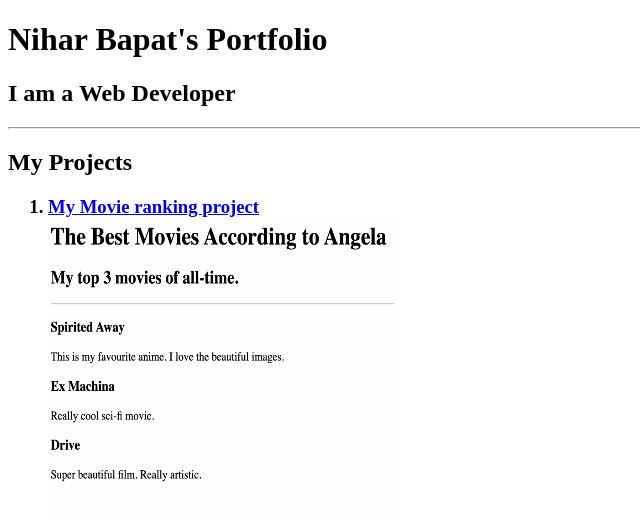
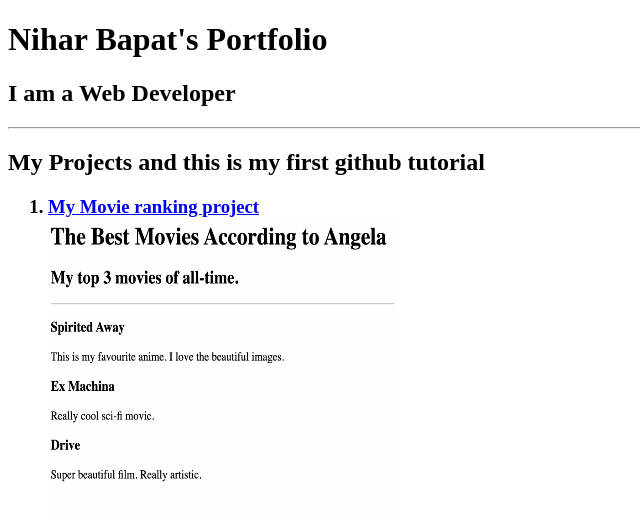
Before and after one commit to Nihar-Bapat67/HTML-Portfolio, a plain HTML site: page index.html in a window 1280 px wide. Shown: the top 523 px of the page, without its empty margins (0-640 px from the left). Drawn offline with Linux system fonts and the light colour scheme; files whose address does not match are found by name.

Commit message:
just wanna exploring git with add,commit and modified files

```diff
--- a/index.html
+++ b/index.html
@@ -8,7 +8,7 @@
     <h1>Nihar Bapat's Portfolio</h1>
     <h2>I am a Web Developer</h2>
     <hr />
-    <h2>My Projects </h2>
+    <h2>My Projects and this is my first github tutorial </h2>
 
  </head>
  <body>
```
Also changed, not shown: trail.txt (added).
